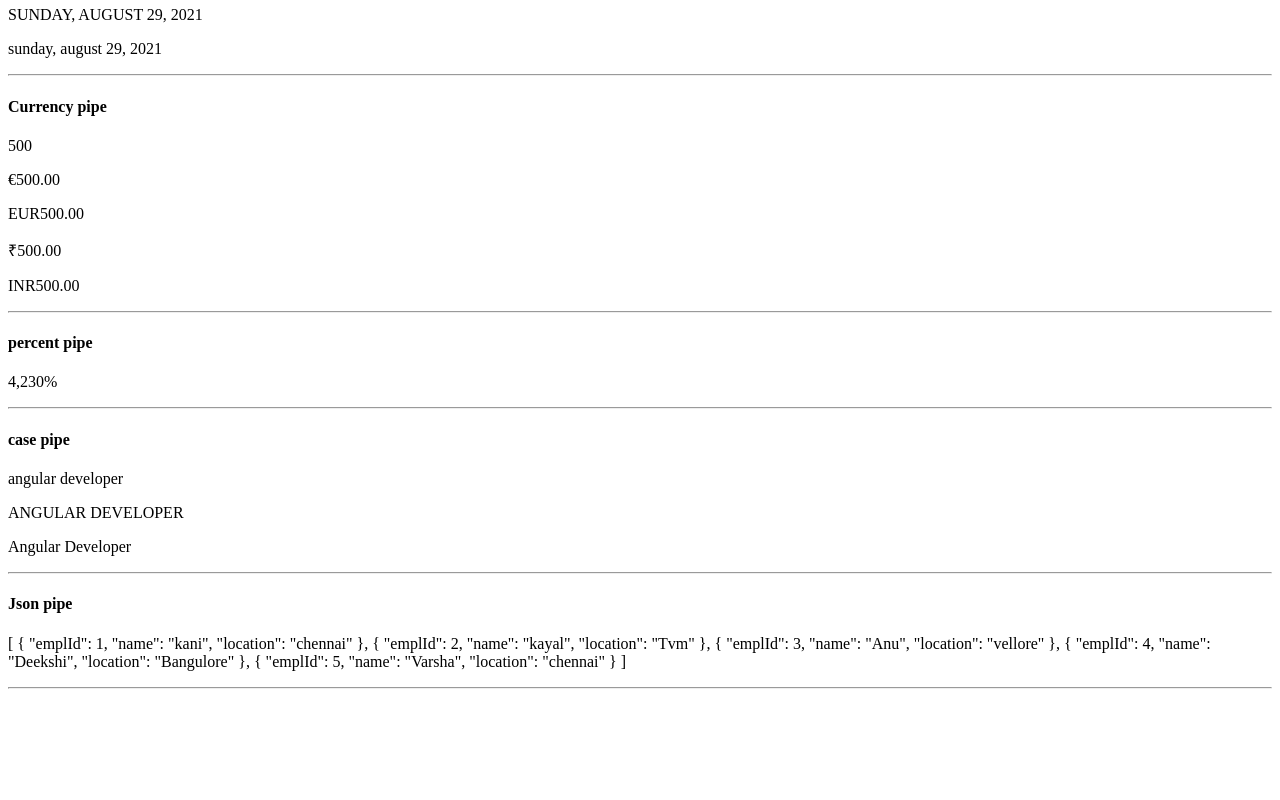
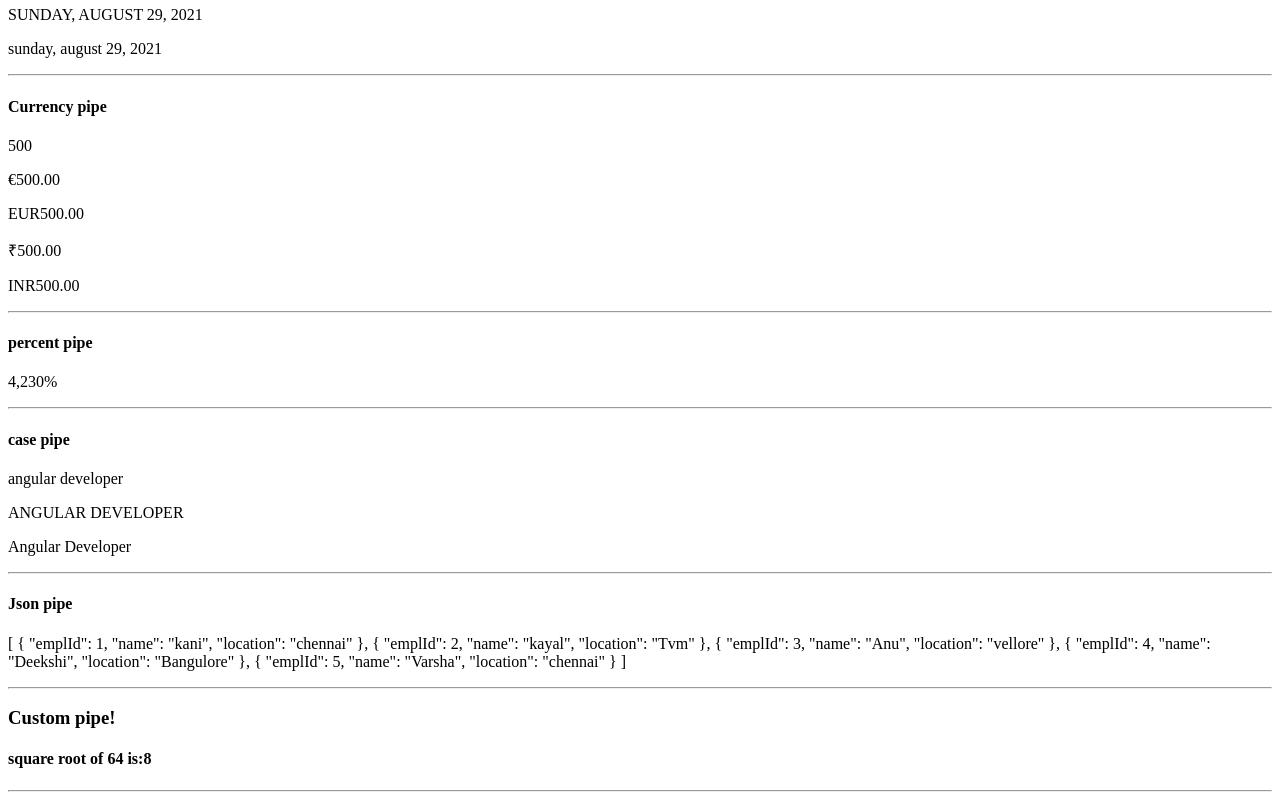
Before and after one commit to kayalsai/AngularTopics, an Angular app: page / in a window 1280 px wide. Shown: the part 1923-2723 px from the top of the page. Before the commit the page ends 2620 px from the top, so only its background shows below. Built offline with nearby package versions, Linux system fonts and the light colour scheme.

Commit message:
changes occur

```diff
--- a/src/app/app.component.html
+++ b/src/app/app.component.html
@@ -90,3 +90,7 @@
 <h4>Json pipe</h4>
 <p>{{employees|json}}</p>
 <hr>
+
+<h3>Custom pipe!</h3>
+<h4>square root of 64 is:{{64| custompipe}}</h4>
+<hr>
--- a/src/app/app.module.ts
+++ b/src/app/app.module.ts
@@ -8,13 +8,15 @@ import { TestComponent } from './test/test.component';
 import { SsampleComponent } from './ssample/ssample.component';
 import { SampleService } from './sample.service';
 import { CustomdirectiveDirective } from './customdirective.directive';
+import { CustompipePipe } from './custompipe.pipe';
 
 @NgModule({
   declarations: [
     AppComponent,
     TestComponent,
     SsampleComponent,
-    CustomdirectiveDirective
+    CustomdirectiveDirective,
+    CustompipePipe
   ],
   imports: [
     BrowserModule,
--- /dev/null
+++ b/src/app/custompipe.pipe.ts
@@ -0,0 +1,11 @@
+import { Pipe, PipeTransform } from '@angular/core';
+
+@Pipe({
+  name: 'custompipe'
+})
+export class CustompipePipe implements PipeTransform {
+
+  transform(value:number): number {
+    return Math.sqrt(value);
+  }
+  }
```
Also changed, not shown: 1 other file (tests, documents, lock files or other folders).
